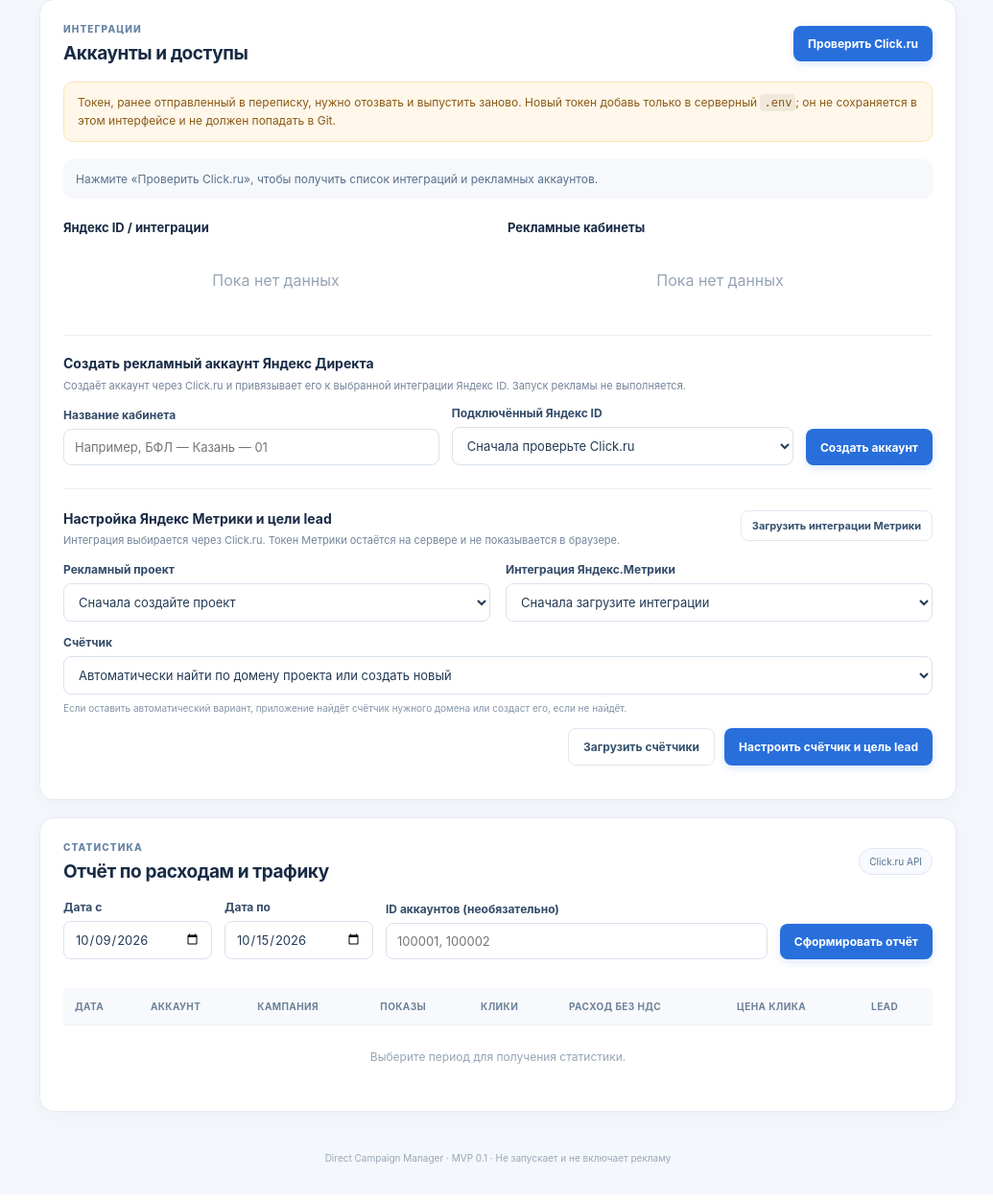
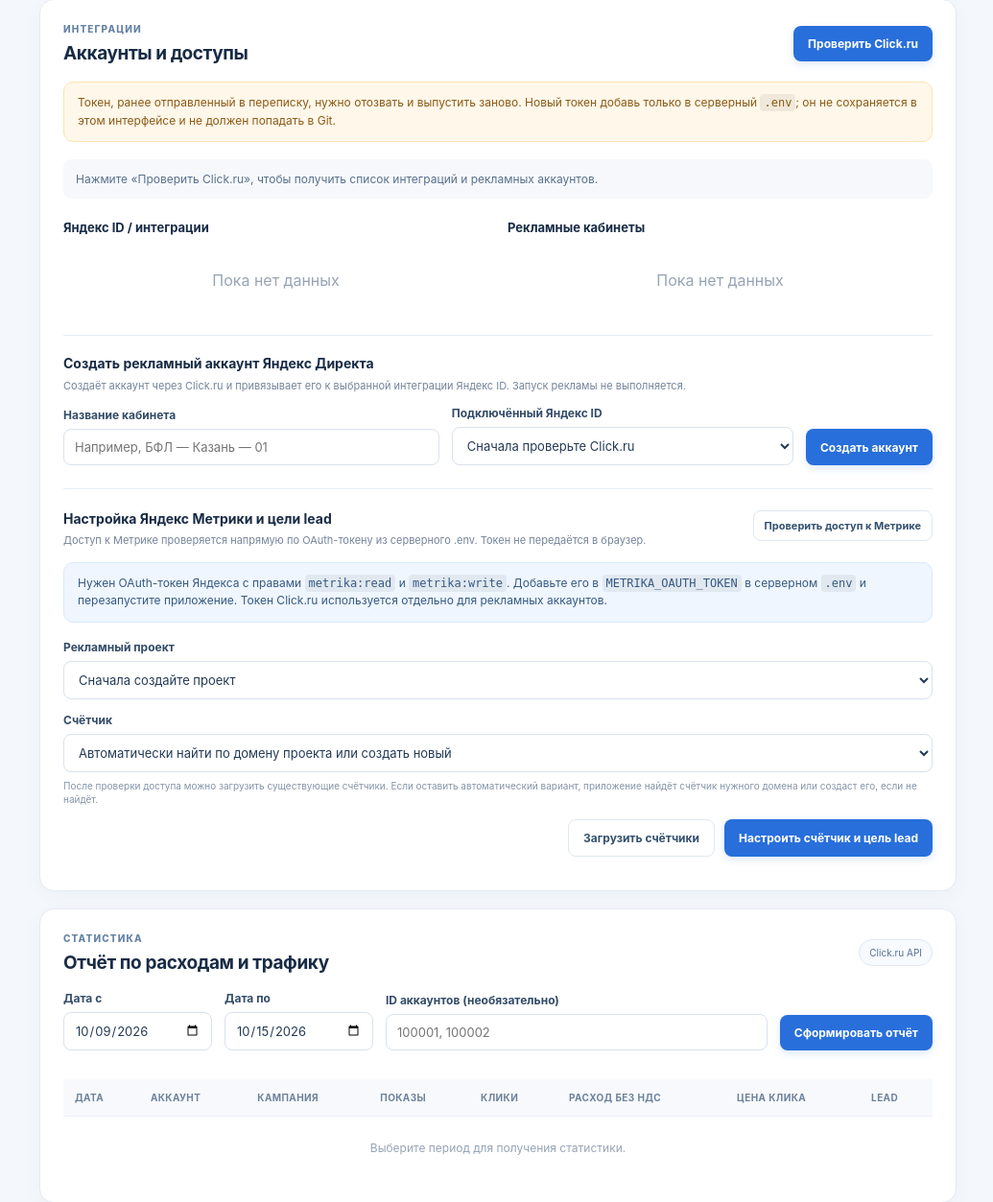
Before and after one commit to dimamarketing001-netizen/addAvto, a FastAPI app: template app/templates/index.html in a window 1280 px wide. Shown: the part 2032-3285 px from the top of the page at 96% size, without its empty margins (245-1280 px from the left). Before the commit the page ends 3245 px from the top, so only its background shows below. Run offline with FastAPI, Linux system fonts and the light colour scheme; the template is opened without the code that fills it, so the values that code supplies are empty.

Commit message:
Replace unavailable Click.ru Metrica integration selector with OAuth status UI

```diff
--- a/app/templates/index.html
+++ b/app/templates/index.html
@@ -72,21 +72,19 @@
 
       <div class="metrika-setup">
         <div class="panel-heading">
-          <div><h3>Настройка Яндекс Метрики и цели lead</h3><p class="muted small">Интеграция выбирается через Click.ru. Токен Метрики остаётся на сервере и не показывается в браузере.</p></div>
-          <button id="loadMetrikaIntegrations" class="button button-ghost button-small" type="button">Загрузить интеграции Метрики</button>
+          <div><h3>Настройка Яндекс Метрики и цели lead</h3><p class="muted small">Доступ к Метрике проверяется напрямую по OAuth-токену из серверного .env. Токен не передаётся в браузер.</p></div>
+          <button id="loadMetrikaAccess" class="button button-ghost button-small" type="button">Проверить доступ к Метрике</button>
         </div>
+        <div class="notice notice-info">Нужен OAuth-токен Яндекса с правами <code>metrika:read</code> и <code>metrika:write</code>. Добавьте его в <code>METRIKA_OAUTH_TOKEN</code> в серверном <code>.env</code> и перезапустите приложение. Токен Click.ru используется отдельно для рекламных аккаунтов.</div>
         <form id="metrikaSetupForm" class="metrika-setup-form">
-          <label class="field">Рекламный проект
+          <label class="field field-wide">Рекламный проект
             <select name="project_id" id="metrikaProjectId" required><option value="">Сначала создайте проект</option></select>
           </label>
-          <label class="field">Интеграция Яндекс.Метрики
-            <select name="integration_id" id="metrikaIntegrationId" required><option value="">Сначала загрузите интеграции</option></select>
-          </label>
-          <label class="field">Счётчик
+          <label class="field field-wide">Счётчик
             <select name="counter_id" id="metrikaCounterId">
               <option value="">Автоматически найти по домену проекта или создать новый</option>
             </select>
-            <small>Если оставить автоматический вариант, приложение найдёт счётчик нужного домена или создаст его, если не найдёт.</small>
+            <small>После проверки доступа можно загрузить существующие счётчики. Если оставить автоматический вариант, приложение найдёт счётчик нужного домена или создаст его, если не найдёт.</small>
           </label>
           <div class="metrika-buttons">
             <button id="loadMetrikaCounters" class="button button-ghost" type="button">Загрузить счётчики</button>
```
